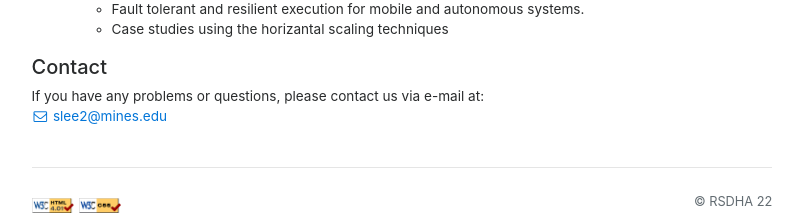
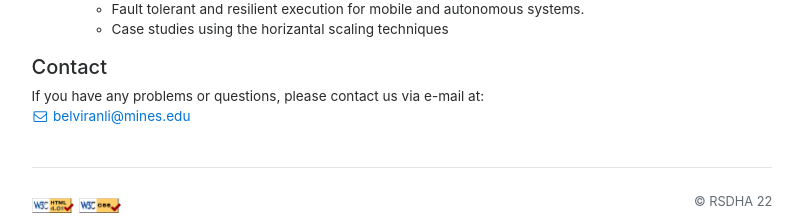
Before and after one commit to hpsslab/rsdha-26, a Jekyll site: the page built from index.html, in a window 1280 px wide. Shown: the part 1574-1798 px from the top of the page, without its empty margins (238-1041 px from the left). Built offline with Jekyll 4.4.1, drawn with Linux system fonts in a browser that asks for light colours; nearby versions of some CDN libraries.

Commit message:
Update conference.yml

```diff
--- a/_data/conference.yml
+++ b/_data/conference.yml
@@ -1,6 +1,6 @@
 full_title: RSDHA26 4th Workshop on Redefining Scalability for Diversely Heterogeneous Architectures
 short_title: RSDHA 2026
-email: slee2@mines.edu
+email: belviranli@mines.edu
 description: > # this means to ignore newlines until "baseurl:"
 location: Osaka, Japan, 2026 <br> (Collocated with SC'23)
 date: January 26, 2026
```
